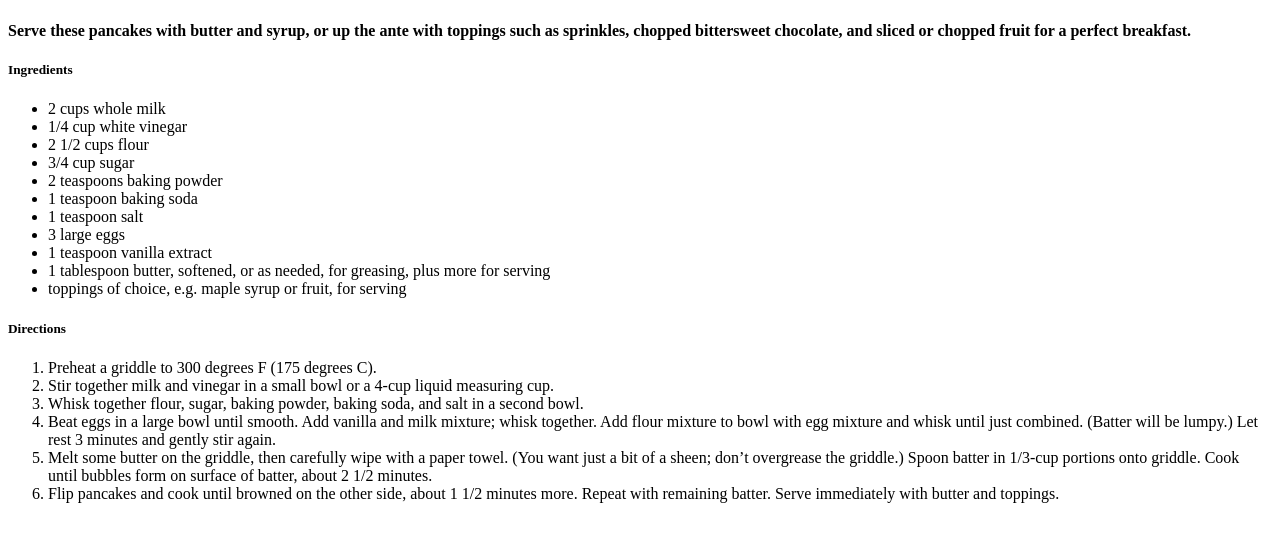
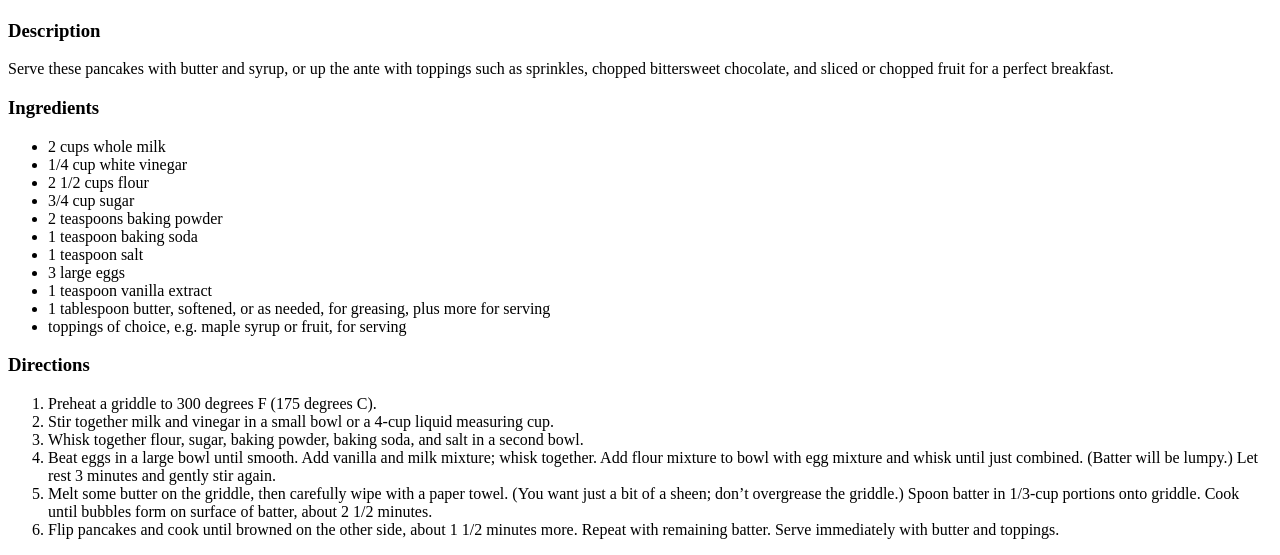
Before and after one commit to amandamsilva/odin-recipes, a plain HTML site: page recipes/pancake.html in a window 1280 px wide. Shown: the part 383-938 px from the top of the page. Before the commit the page ends 902 px from the top, so only its background shows below. Drawn offline with Linux system fonts and the light colour scheme.

Commit message:
Adjust headings size
Recipes "Description" titles were put in h3 size and the descriptions
were put in a paragraph tag

```diff
--- a/recipes/pancake.html
+++ b/recipes/pancake.html
@@ -9,10 +9,11 @@
 
     <img src="https://www.allrecipes.com/thmb/DZ5WtIe2s6rGk-rIEZDkMA6mGj4=/750x0/filters:no_upscale():max_bytes(150000):strip_icc():format(webp)/7568285-perfect-pancakes-KH-4x3-218e2c39174c4a2293fca0ab752b38a8.jpg" alt="Pancake">
 
-    <h4>Serve these pancakes with butter and syrup,
-        or up the ante with toppings such as sprinkles, chopped bittersweet chocolate, and sliced or chopped fruit for a perfect breakfast.</h4>
+    <h3>Description</h3>
+    <p>Serve these pancakes with butter and syrup,
+        or up the ante with toppings such as sprinkles, chopped bittersweet chocolate, and sliced or chopped fruit for a perfect breakfast.</p>
 
-    <h5>Ingredients</h5>
+    <h3>Ingredients</h3>
     <ul>
         <li>2 cups whole milk</li>
         <li>1/4 cup white vinegar</li>
@@ -27,7 +28,7 @@
         <li>toppings of choice, e.g. maple syrup or fruit, for serving</li>
     </ul>
 
-    <h5>Directions</h5>
+    <h3>Directions</h3>
     <ol>
         <li>Preheat a griddle to 300 degrees F (175 degrees C). </li>
         <li>Stir together milk and vinegar in a small bowl or a 4-cup liquid measuring cup.</li>
```
Also changed, not shown: recipes/carrot-cake.html (+4 -3 lines), recipes/italian-chicken.html (+4 -3 lines).
